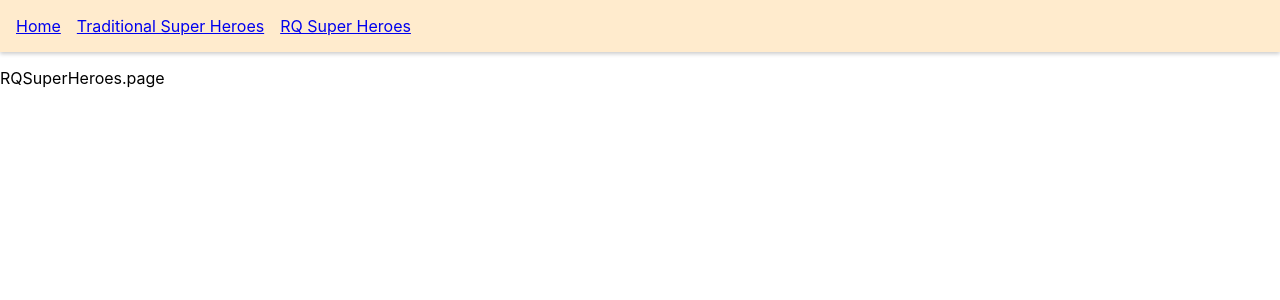
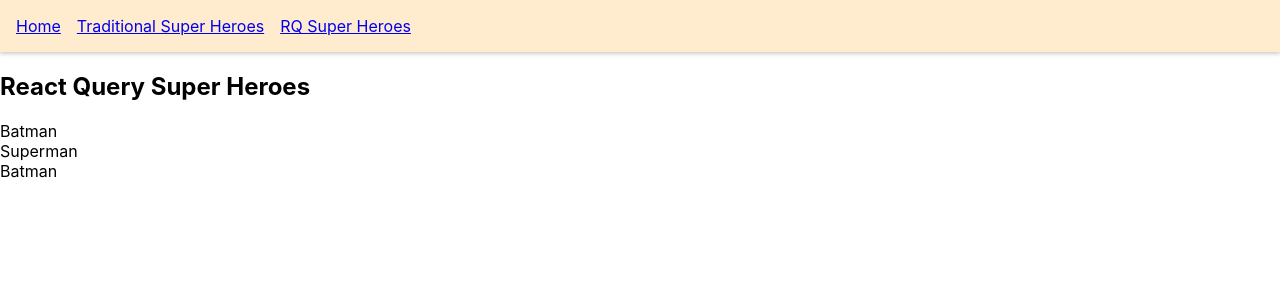
Before and after one commit to UttamMarandi/React-Query, a React (Create React App) app: page /rq-super-heroes in a window 1280 px wide. Shown: the top 300 px of the page. Built offline with nearby package versions, Linux system fonts and the light colour scheme; data requests are answered from the project's data file.

Commit message:
chore : fetching data usinf use query

```diff
--- a/package.json
+++ b/package.json
@@ -10,6 +10,7 @@
     "json-server": "^0.17.1",
     "react": "^18.2.0",
     "react-dom": "^18.2.0",
+    "react-query": "3.19.2",
     "react-router-dom": "5.3.0",
     "react-scripts": "5.0.1",
     "web-vitals": "^2.1.4"
--- a/src/App.js
+++ b/src/App.js
@@ -3,9 +3,13 @@ import "./App.css";
 import SuperHeroesPage from "./components/SuperHeroes.page";
 import RQSuperHeroesPage from "./components/RQSuperHeroes.page";
 import HomePage from "./components/Home.page";
+import { QueryClientProvider, QueryClient } from "react-query";
+
+const queryClient = new QueryClient(); // instance of query client
 
 function App() {
   return (
+    <QueryClientProvider client={queryClient}>
       <Router>
         <div>
           <nav>
@@ -34,6 +38,7 @@ function App() {
           </Switch>
         </div>
       </Router>
+    </QueryClientProvider>
   );
 }
 
--- a/src/components/RQSuperHeroes.page.js
+++ b/src/components/RQSuperHeroes.page.js
@@ -1,7 +1,28 @@
 import React from "react";
+import { useQuery } from "react-query";
+import axios from "axios";
 
 const RQSuperHeroesPage = () => {
-  return <div>RQSuperHeroes.page</div>;
+  const results = useQuery("super-heroes", () => {
+    return axios.get("http://localhost:4000/superheroes");
+  });
+
+  const { isLoading, data } = results;
+
+  if (isLoading) {
+    return <h2>Loading...</h2>;
+  }
+
+  return (
+    <div>
+      <h2>React Query Super Heroes</h2>
+      {data?.data.map((hero) => (
+        <>
+          <div key={hero.name}>{hero.name}</div>
+        </>
+      ))}
+    </div>
+  );
 };
 
 export default RQSuperHeroesPage;
```
Also changed, not shown: notes/3. Fetch Data through useQuery.md (added, +19 -0 lines), 1 other file (tests, documents, lock files or other folders). Lines whose indentation alone changed are shown as unchanged.
